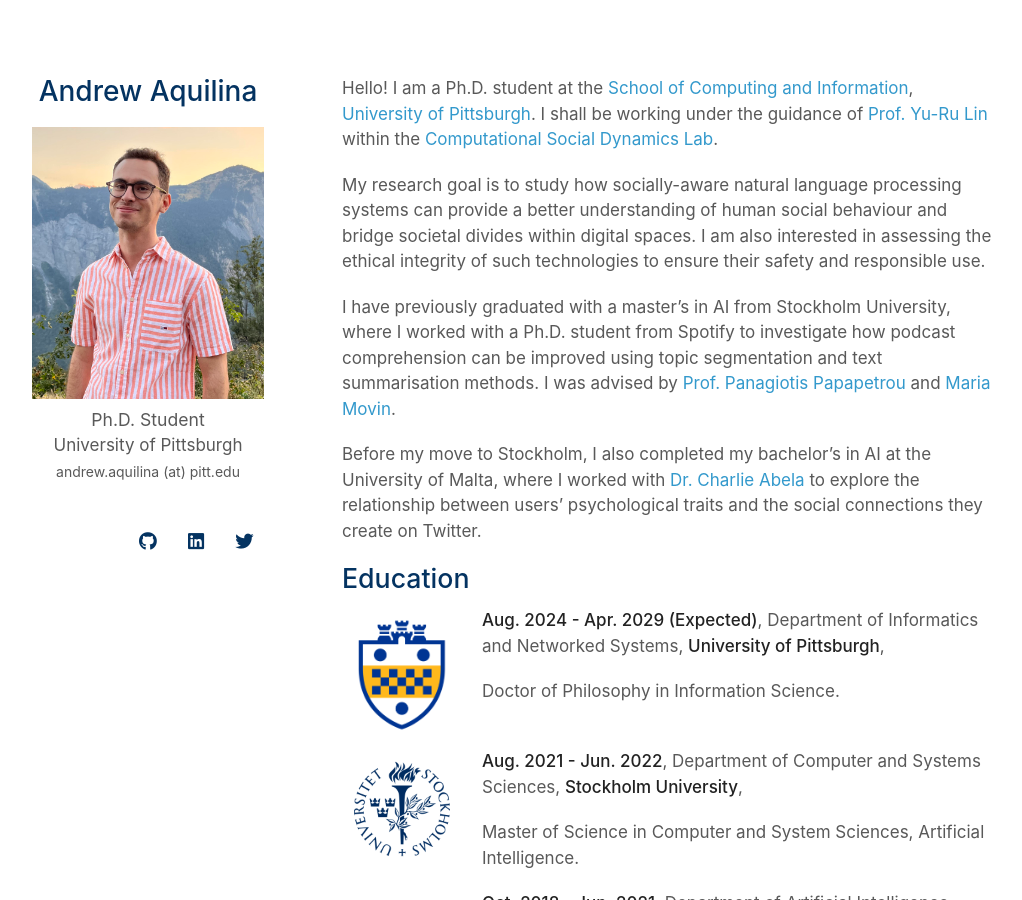
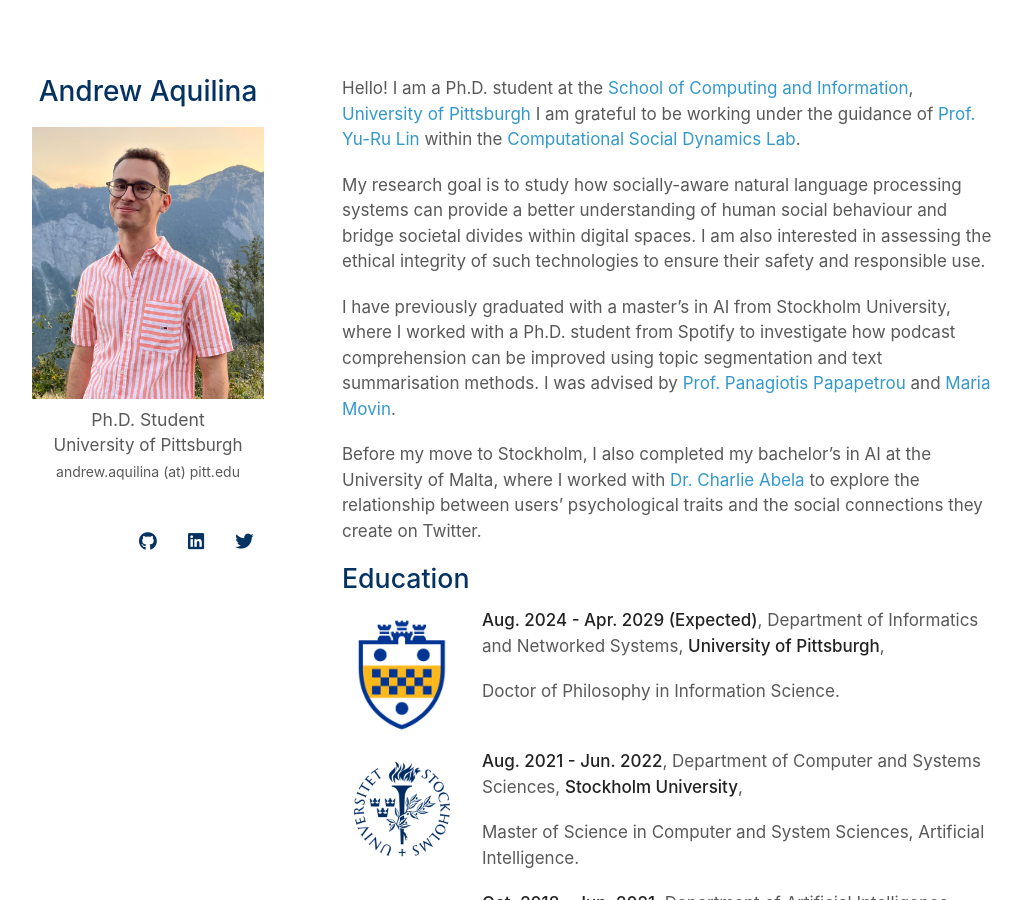
Before and after one commit to andaqu/andaqu.github.io, a Jekyll site: the page built from index.md, in a window 1280 px wide and 900 px high. Shown: the whole window, without its empty margins (128-1150 px from the left). Built offline with Jekyll 4.4.1, drawn with Linux system fonts in a browser that asks for light colours; nearby versions of some CDN libraries; a style sheet for code colours, icons or effects is not loaded.

Commit message:
Update index.md

```diff
--- a/index.md
+++ b/index.md
@@ -2,7 +2,7 @@
 layout: homepage
 ---
 
-Hello! I am a Ph.D. student at the [School of Computing and Information](https://www.sci.pitt.edu/), [University of Pittsburgh](https://pitt.edu/). I shall be working under the guidance of [Prof. Yu-Ru Lin](http://www.yurulin.com/) within the [Computational Social Dynamics Lab](https://picsolab.github.io/).
+Hello! I am a Ph.D. student at the [School of Computing and Information](https://www.sci.pitt.edu/), [University of Pittsburgh](https://pitt.edu/) I am grateful to be working under the guidance of [Prof. Yu-Ru Lin](http://www.yurulin.com/) within the [Computational Social Dynamics Lab](https://picsolab.github.io/).
 
 My research goal is to study how socially-aware natural language processing systems can provide a better understanding of human social behaviour and bridge societal divides within digital spaces. I am also interested in assessing the ethical integrity of such technologies to ensure their safety and responsible use.
 
```
